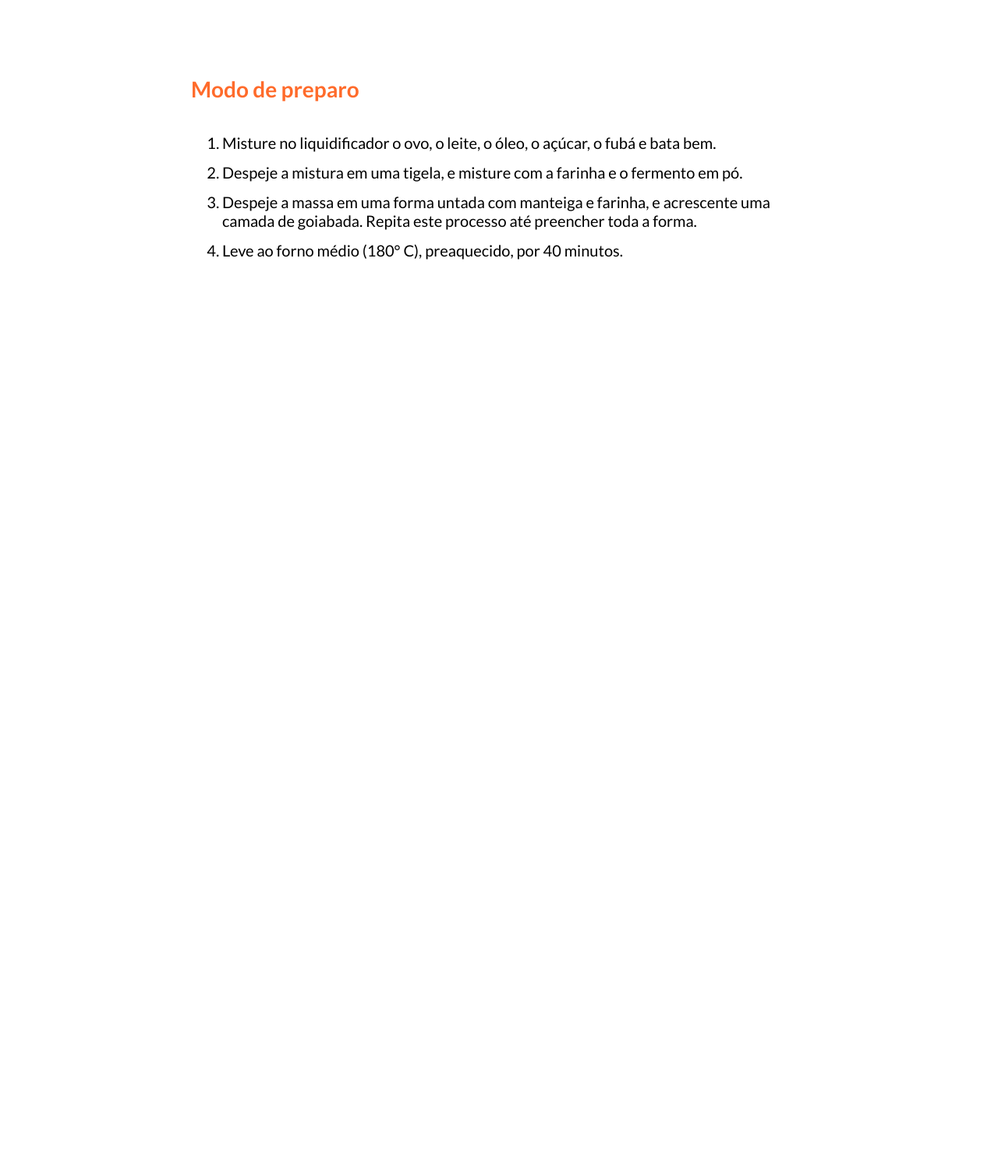
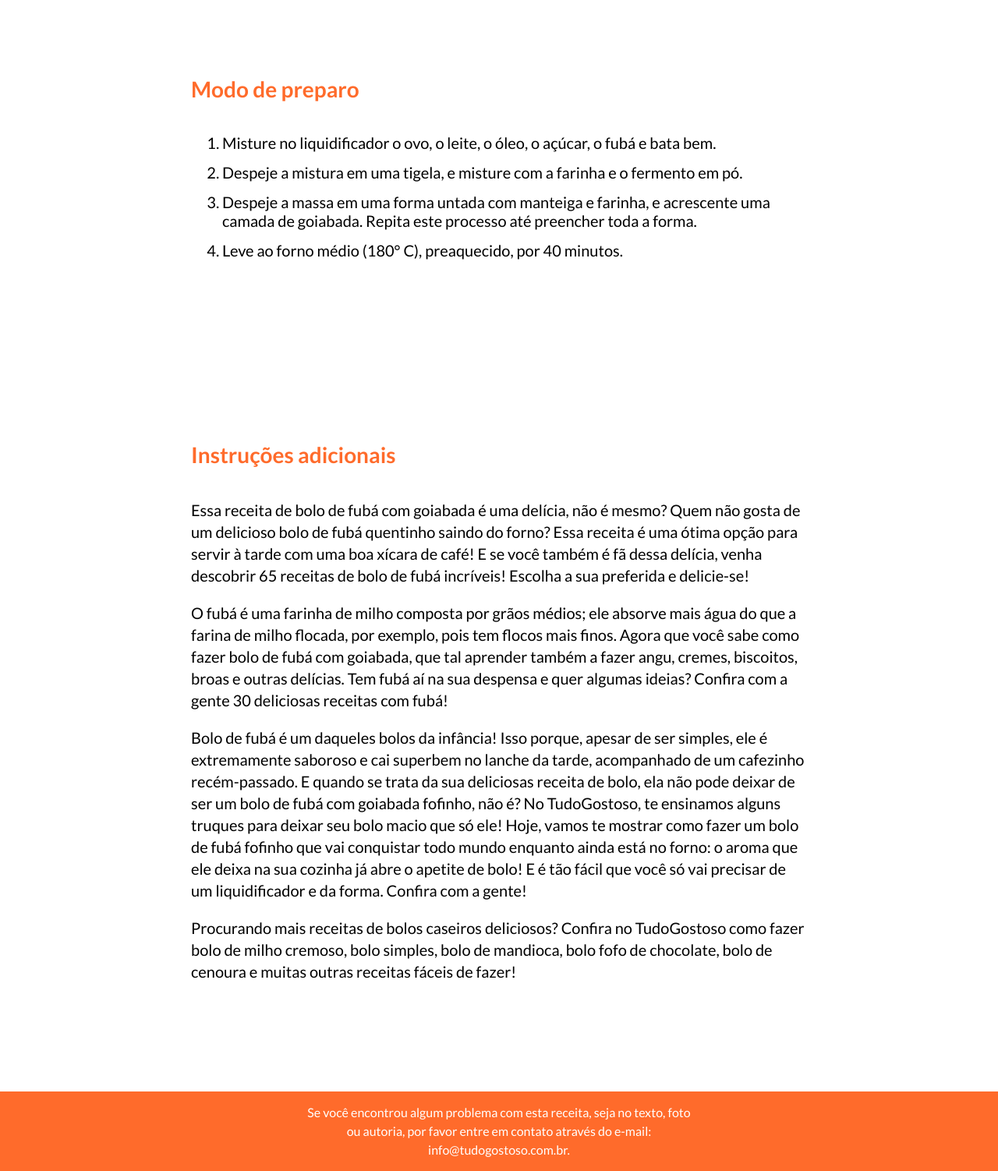
Before and after one commit to GabrielFavarin/paginaDeReceita, a plain HTML site: page index.html in a window 1280 px wide. Shown: the part 1279-2781 px from the top of the page at 78% size. Before the commit the page ends 1702 px from the top, so only its background shows below. Drawn offline with Linux system fonts and the light colour scheme.

Commit message:
instrucoes e footer

```diff
--- a/index.html
+++ b/index.html
@@ -37,7 +37,7 @@
                 <li>erva-doce a gosto</li>
             </ul>
 
-            <a href="#" class="botao-comprar">Comprar ingredientes</a>
+            <a href="#" class="botao-comprar texto-branco">Comprar ingredientes</a>
         </div>
 
         <div class="cartao preparo">
@@ -50,6 +50,22 @@
             </ol>
         </div>
 
+        <div class="cartao instrucoes">
+            <h2>Instruções adicionais</h2>
+            <p>Essa receita de bolo de fubá com goiabada é uma delícia, não é mesmo? Quem não gosta de um delicioso bolo de fubá quentinho saindo do forno? Essa receita é uma ótima opção para servir à tarde com uma boa xícara de café! E se você também é fã dessa delícia, venha descobrir 65 receitas de bolo de fubá incríveis! Escolha a sua preferida e delicie-se!</p>
+
+            <p>O fubá é uma farinha de milho composta por grãos médios; ele absorve mais água do que a farina de milho flocada, por exemplo, pois tem flocos mais finos. Agora que você sabe como fazer bolo de fubá com goiabada, que tal aprender também a fazer angu, cremes, biscoitos, broas e outras delícias. Tem fubá aí na sua despensa e quer algumas ideias? Confira com a gente 30 deliciosas receitas com fubá!</p>
+
+            <p>Bolo de fubá é um daqueles bolos da infância! Isso porque, apesar de ser simples, ele é extremamente saboroso e cai superbem no lanche da tarde, acompanhado de um cafezinho recém-passado. E quando se trata da sua deliciosas receita de bolo, ela não pode deixar de ser um bolo de fubá com goiabada fofinho, não é? No TudoGostoso, te ensinamos alguns truques para deixar seu bolo macio que só ele! Hoje, vamos te mostrar como fazer um bolo de fubá fofinho que vai conquistar todo mundo enquanto ainda está no forno: o aroma que ele deixa na sua cozinha já abre o apetite de bolo! E é tão fácil que você só vai precisar de um liquidificador e da forma. Confira com a gente!</p>
+
+            <p>Procurando mais receitas de bolos caseiros deliciosos? Confira no TudoGostoso como fazer bolo de milho cremoso, bolo simples, bolo de mandioca, bolo fofo de chocolate, bolo de cenoura e muitas outras receitas fáceis de fazer!</p>
+
+        </div>
+
+    </div>
+
+    <div class="rodape">
+        <p class="rodape-texto">Se você encontrou algum problema com esta receita, seja no texto, foto ou autoria, por favor entre em contato através do e-mail: <a class="texto-branco" href="mailto:info@tudogostoso.com.br">info@tudogostoso.com.br</a>.</p>
     </div>
 
 </body>
--- a/style.css
+++ b/style.css
@@ -50,6 +50,7 @@ h2 {
     padding: 70px 100px;
     margin-top: 50px;
     border-radius: 20px;
+    margin-bottom: 50px;
 }
 
 .cartao:hover {
@@ -64,6 +65,10 @@ h2 {
     cursor: pointer;
 }
 
+.instrucoes{
+    cursor: pointer;
+}
+
 a {
     text-decoration: none;
 }
@@ -72,7 +77,6 @@ a {
     background-color: #ff6b2b;
     padding: 16px;
     border-radius: 20px;
-    color: white;
 }
 
 li {
@@ -82,3 +86,25 @@ li {
 .lista-ingredientes {
     margin-bottom: 50px;
 }
+
+p{
+    line-height: 28px;
+}
+
+.rodape{
+    background-color: #ff6b2b;
+    color: white;
+    padding: 15px;
+    text-align: center;
+}
+
+.rodape-texto{
+    max-width: 500px;
+    margin: auto;
+    font-size: 16px;
+    line-height: 24px;
+}
+
+.texto-branco{
+    color: white;
+}
```
